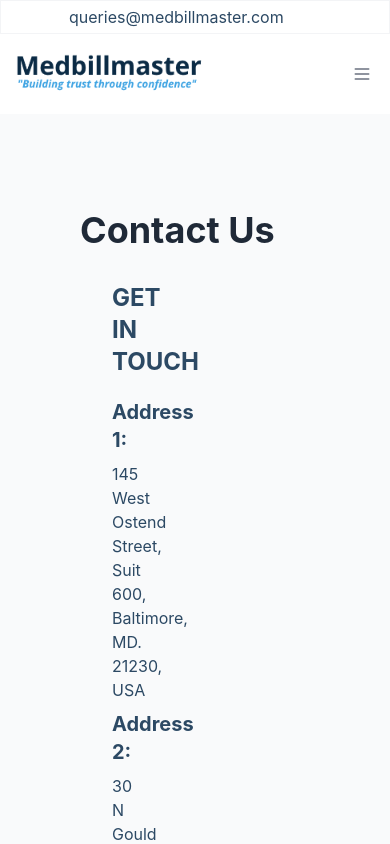
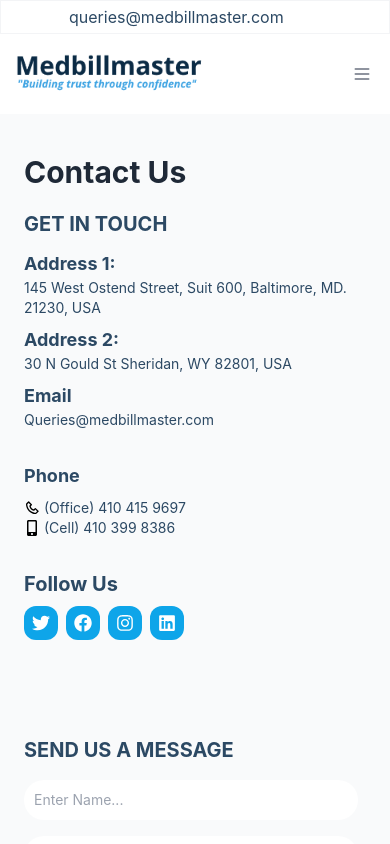
Before and after one commit to DevUmair22/zubair, a React (Create React App) app: page /contact in a window 390 px wide. Shown: the top 844 px of the page. Built offline with nearby package versions, Linux system fonts and the light colour scheme.

Commit message:
Responsive design contact page

```diff
--- a/src/pages/Contact.jsx
+++ b/src/pages/Contact.jsx
@@ -33,24 +33,34 @@
 	return (
 		<div>
 			<Header />
-			<div className="p-20 bg-gray-50">
-				<h1 className="text-gray-800 text-4xl font-bold py-4">Contact Us</h1>
-				<div className="flex flex-wrap pl-8">
-					<div className="w-2/5">
-						<h1 className="py-4 text-2xl font-bold">GET IN TOUCH</h1>
-						<div className="  pr-24">
-							<h1 className="text-xl font-bold py-1">Address 1:</h1>
-							<p className="text-md py-1">
+			<div className="p-6 sm:p-20 bg-gray-50 ">
+				<h1 className="text-gray-800 text-3xl sm:text-4xl font-bold py-4 pl-0 sm:pl-8">
+					Contact Us
+				</h1>
+				<div className="flex flex-wrap pl-0 sm:pl-8">
+					<div className="w-full sm:w-2/5">
+						<h1 className="py-1 sm:py-4 text-xl sm:text-2xl font-bold">
+							GET IN TOUCH
+						</h1>
+						<div className="  pr-0 sm:pr-24">
+							<h1 className="text-lg sm:text-xl font-bold pt-2 sm:py-2">
+								Address 1:
+							</h1>
+							<p className="text-sm sm:text-md ">
 								145 West Ostend Street, Suit 600, Baltimore, MD. 21230, USA
 							</p>
-							<h1 className="text-xl font-bold py-1">Address 2:</h1>
-							<p className="text-md py-1">
+							<h1 className="text-lg sm:text-xl font-bold pt-2 sm:py-2">
+								Address 2:
+							</h1>
+							<p className="text-sm sm:text-md ">
 								30 N Gould St Sheridan, WY 82801, USA
 							</p>
-							<h1 className="text-xl font-bold py-2">Email</h1>
-							<p className="text-md">Queries@medbillmaster.com</p>
+							<h1 className="text-lg sm:text-xl font-bold pt-2 sm:py-2">
+								Email
+							</h1>
+							<p className="text-sm sm:text-md">Queries@medbillmaster.com</p>
 							<div className="py-6 text-sm">
-								<h1 className="text-xl font-bold py-2">Phone</h1>
+								<h1 className="text-lg sm:text-xl font-bold py-2">Phone</h1>
 								<p className=" flex flex-wrap items-center">
 									<BiPhone className="mr-1 text-black" size="1rem" />
 									(Office) 410 415 9697
@@ -62,17 +72,19 @@
 							</div>
 						</div>
 
-						<h1 className="text-3xl font-bold py-2">Follow Us</h1>
+						<h1 className="text-xl sm:text-3xl font-bold py-2">Follow Us</h1>
 						<ul className="flex flex-wrap">
 							{icons.map((item) => (
-								<li className="mr-2 text-2xl bg-sky-500 rounded-xl p-2 text-white ">
+								<li className="mr-2 text-lg sm:text-2xl bg-sky-500 rounded-xl p-2 text-white ">
 									{item}
 								</li>
 							))}
 						</ul>
 					</div>
-					<div className="w-3/5 pr-64">
-						<h1 className="py-4 text-2xl font-bold">SEND US A MESSAGE</h1>
+					<div className="w-full sm:w-3/5 pr-2 pt-20 sm:pt-0 sm:pr-64">
+						<h1 className="py-4 text-xl sm:text-2xl font-bold">
+							SEND US A MESSAGE
+						</h1>
 
 						<form ref={form} onSubmit={sendEmail}>
 							<div className="mb-4">
```
